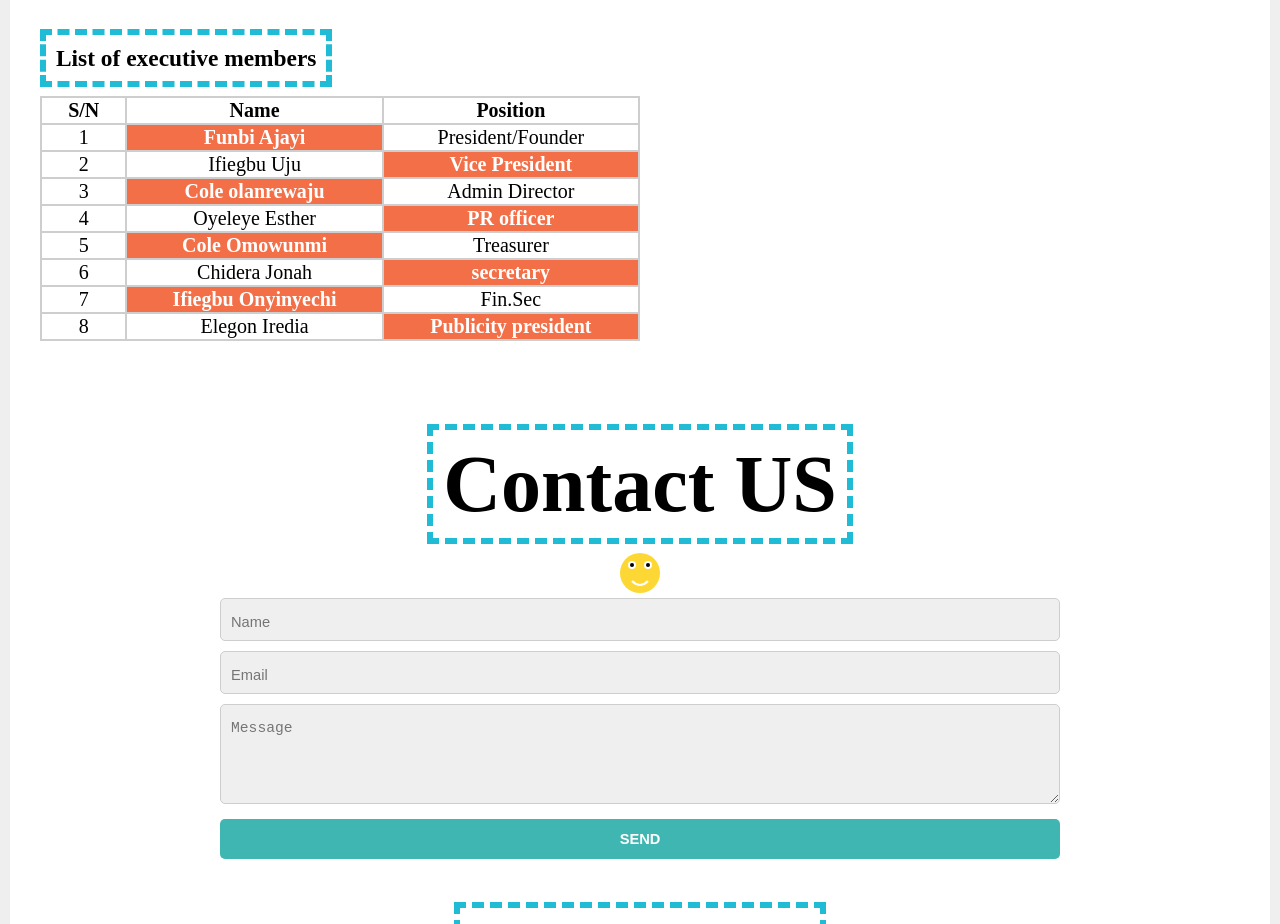
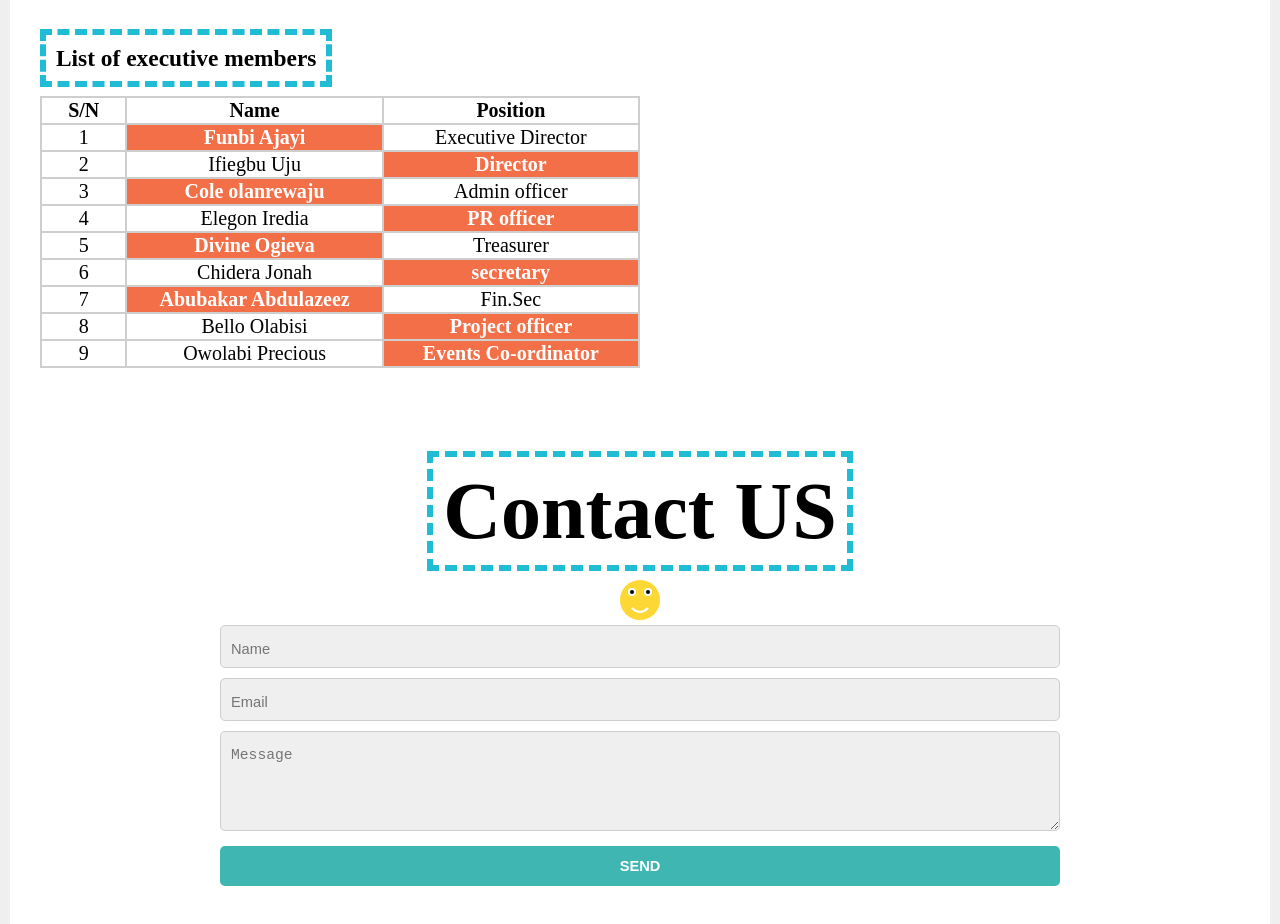
Before and after one commit to colemanx12/colemanx12.io, a plain HTML site: page index.html in a window 1280 px wide. Shown: the part 1420-2344 px from the top of the page. Drawn offline with Linux system fonts and the light colour scheme.

Commit message:
positions

```diff
--- a/index.html
+++ b/index.html
@@ -81,29 +81,29 @@ They deserve to live better You can always join us on this train and make a diff
                 <tr>
                     <td>1</td>
                     <td class="selected">Funbi Ajayi</td>
-                    <td>President/Founder</td>
+                    <td>Executive Director</td>
                     </tr>
                 <tr>
                     <td>2</td>
                     <td>Ifiegbu Uju</td>
-                    <td class="selected">Vice President</td>
+                    <td class="selected">Director</td>
 
                 </tr>
                 <tr>
                     <td>3</td>
                     <td  class="selected">Cole olanrewaju</td>
-                    <td>Admin Director</td>
+                    <td>Admin officer</td>
 
                 </tr>
                 <tr>
                     <td>4</td>
-                    <td>Oyeleye Esther</td>
+                    <td>Elegon Iredia</td>
                     <td  class="selected">PR officer</td>
 
                 </tr>
                 <tr>
                     <td>5</td>
-                    <td  class="selected">Cole Omowunmi</td>
+                    <td  class="selected">Divine Ogieva</td>
                     <td>Treasurer</td>
 
                 </tr>
@@ -115,14 +115,20 @@ They deserve to live better You can always join us on this train and make a diff
 					 </tr>
                 <tr>
                     <td>7</td>
-                    <td  class="selected">Ifiegbu Onyinyechi</td>
+                    <td  class="selected">Abubakar Abdulazeez</td>
                     <td> Fin.Sec</td>
 
                 </tr>
 				 <tr>
                     <td>8</td>
-                    <td>Elegon Iredia</td>
-                    <td class="selected"> Publicity president</td>
+                    <td>Bello Olabisi</td>
+                    <td class="selected"> Project officer</td>
+
+                </tr>
+                <tr>
+                    <td>9</td>
+                    <td>Owolabi Precious</td>
+                    <td class="selected"> Events Co-ordinator</td>
 
                 </tr>
 
```
